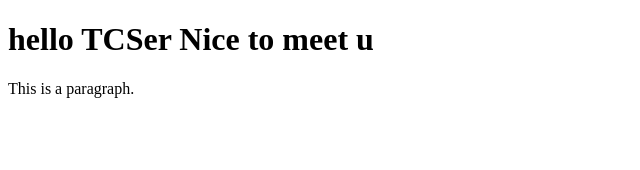
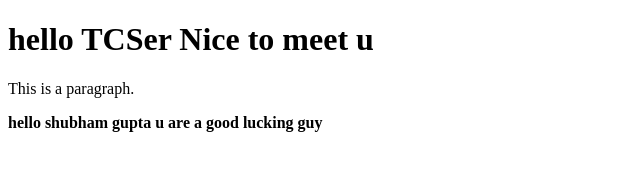
Before and after one commit to shubhamgupta786/demo_tutorial, a plain HTML site: page index.html in a window 1280 px wide. Shown: the whole page, without its empty margins (0-640 px from the left). Drawn offline with Linux system fonts and the light colour scheme.

Commit message:
Update index.html

```diff
--- a/index.html
+++ b/index.html
@@ -8,6 +8,6 @@
 
 <h1>hello TCSer Nice to meet u</h1>
 <p>This is a paragraph.</p>
-
+<b>hello shubham gupta u are a good lucking guy</b>
 </body>
 </html>
```
